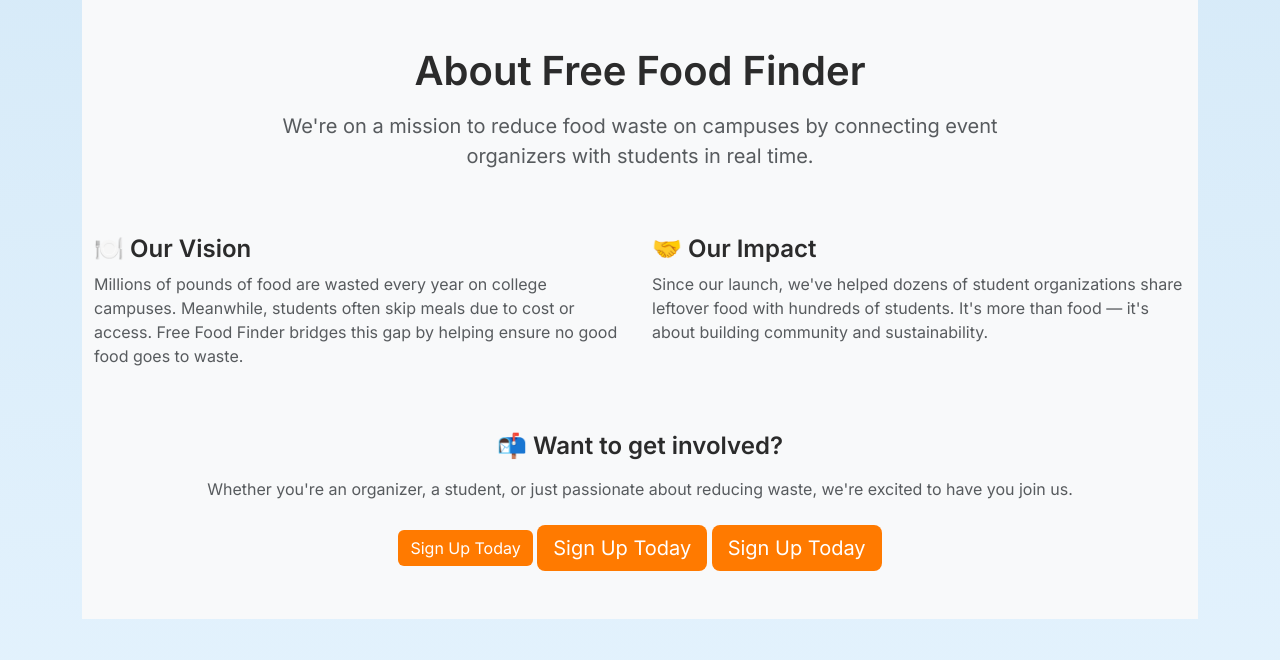
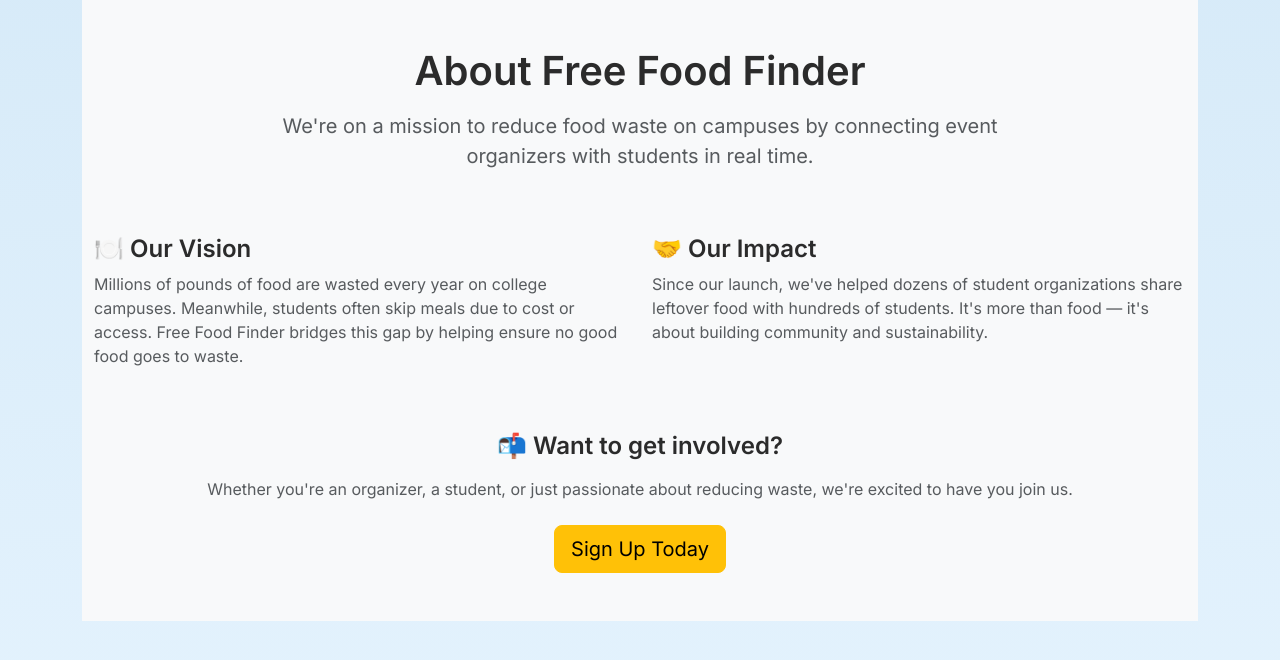
Before and after one commit to amira-abdelmohsen/free-food-hunters, a Flask app: page /about in a window 1280 px wide. Shown: the part 89-749 px from the top of the page. Run offline with Flask 3, Linux system fonts and the light colour scheme.

Commit message:
fix home and about page

```diff
--- a/templates/about.html
+++ b/templates/about.html
@@ -33,16 +33,11 @@
       <div class="col text-center">
         <h4 class="fw-semibold mb-3">📬 Want to get involved?</h4>
         <p class="text-muted mb-4">Whether you're an organizer, a student, or just passionate about reducing waste, we're excited to have you join us.</p>
-
-          {% if session.email %}
-  <a href="{{ url_for('dashboard', role=session.role) }}" class="btn btn-primary">Sign Up Today</a>
-  {% else %}
-  <a href="{{ url_for('login') }}" class="btn btn-primary">Sign Up Today</a>
-  {% endif %}
-
-        <a href="/dashboard" class="btn btn-primary btn-lg">Sign Up Today</a>
-
-        <a href="/dashboard" class="btn btn-primary btn-lg">Sign Up Today</a>
+        <div class="d-flex justify-content-center mt-3">
+          <a href="{{ url_for('register') if 'email' not in session else url_for('dashboard') }}" class="btn btn-warning btn-lg">
+            Sign Up Today
+          </a>
+        </div>
       </div>
     </div>
   </div>
```
Also changed, not shown: templates/index.html (+7 -18 lines).
